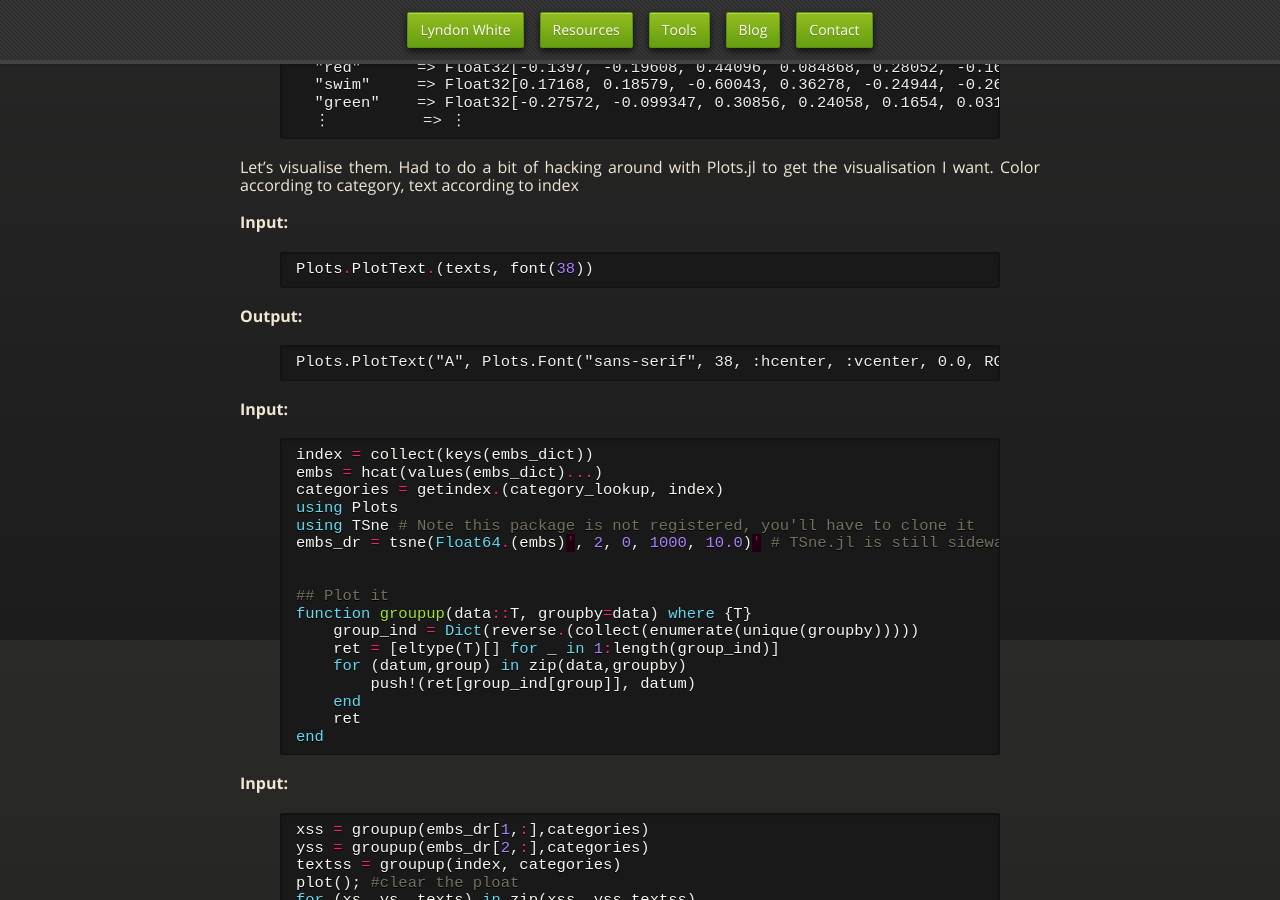
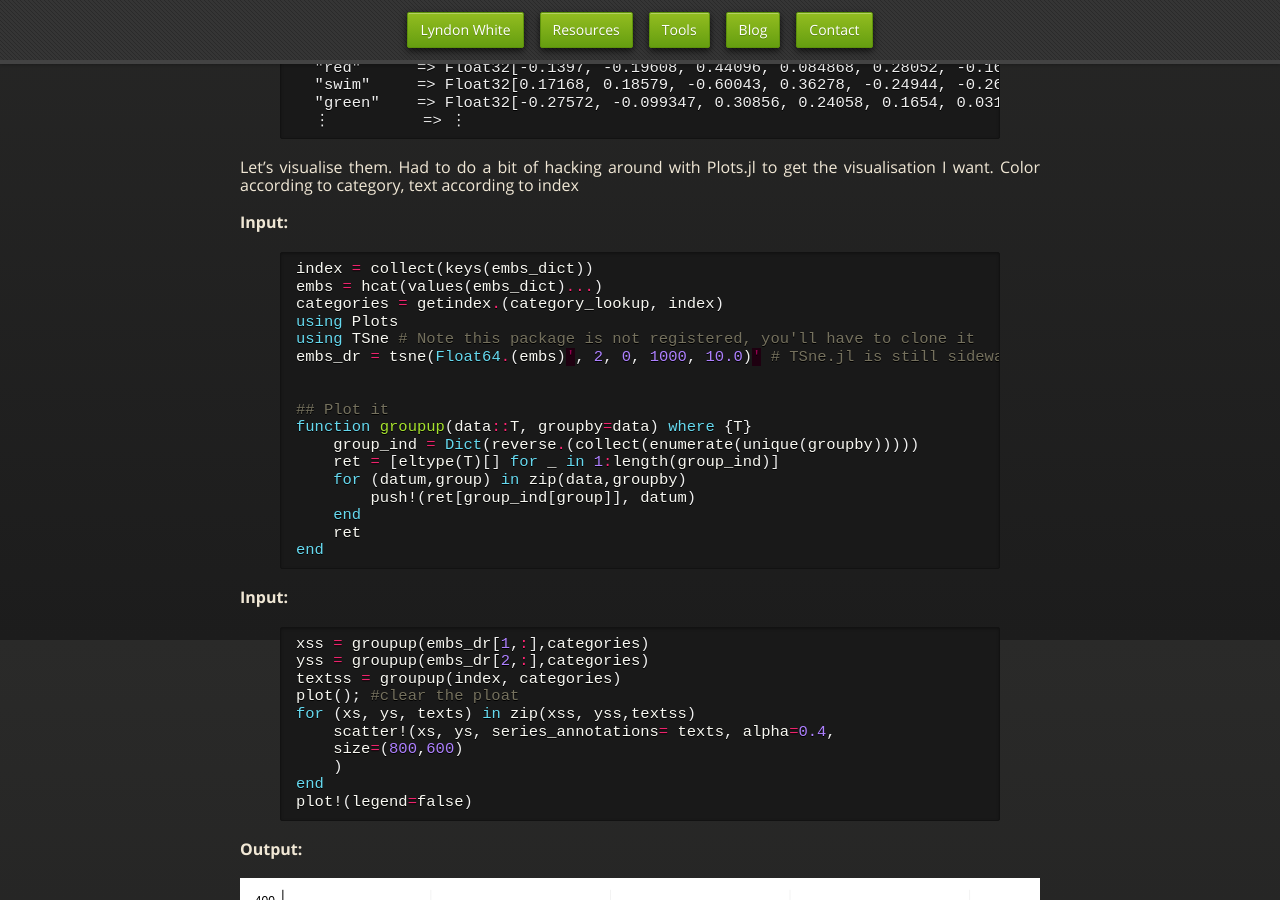
Before and after one commit to oxinabox/oxinabox.github.io, a Jekyll site: the page built from _posts/2018-01-18-DataDeps.jl----Repeatabled-Data-Setup-for-Repeatable-Science.md, in a window 1280 px wide and 900 px high, scrolled down 2960 px. Built offline with Jekyll 4.4.1, drawn with Linux system fonts in a browser that asks for light colours; nearby versions of some CDN libraries; some web fonts are replaced.

Commit message:
remove debuggingline

```diff
--- a/_posts/2018-01-18-DataDeps.jl----Repeatabled-Data-Setup-for-Repeatable-Science.md
+++ b/_posts/2018-01-18-DataDeps.jl----Repeatabled-Data-Setup-for-Repeatable-Science.md
@@ -218,23 +218,6 @@ Color according to category, text according to index
 
 <div class="jupyter-input jupyter-cell">
 {% highlight julia %}
-Plots.PlotText.(texts, font(38))
-{% endhighlight %}
-</div>
-
-**Output:**
-
-
-
-
-    Plots.PlotText("A", Plots.Font("sans-serif", 38, :hcenter, :vcenter, 0.0, RGB{N0f8}(0.0,0.0,0.0)))
-
-
-
-**Input:**
-
-<div class="jupyter-input jupyter-cell">
-{% highlight julia %}
 index = collect(keys(embs_dict))
 embs = hcat(values(embs_dict)...)
 categories = getindex.(category_lookup, index)
@@ -277,7 +260,7 @@ plot!(legend=false)
 
 
 
-![svg]({{site.url}}/posts_assets/DataDeps.jl -- Repeatabled Data Setup for Repeatable Science_files/DataDeps.jl -- Repeatabled Data Setup for Repeatable Science_16_0.svg)
+![svg]({{site.url}}/posts_assets/DataDeps.jl -- Repeatabled Data Setup for Repeatable Science_files/DataDeps.jl -- Repeatabled Data Setup for Repeatable Science_15_0.svg)
 
 
 
@@ -530,7 +513,7 @@ histogram(characters[:Appearances], legend=false)
 
 
 
-![svg]({{site.url}}/posts_assets/DataDeps.jl -- Repeatabled Data Setup for Repeatable Science_files/DataDeps.jl -- Repeatabled Data Setup for Repeatable Science_36_0.svg)
+![svg]({{site.url}}/posts_assets/DataDeps.jl -- Repeatabled Data Setup for Repeatable Science_files/DataDeps.jl -- Repeatabled Data Setup for Repeatable Science_35_0.svg)
 
 
 
@@ -577,7 +560,7 @@ histogram(characters[:Appearances], group=characters[:Gender], nbins=20, layout=
 
 
 
-![svg]({{site.url}}/posts_assets/DataDeps.jl -- Repeatabled Data Setup for Repeatable Science_files/DataDeps.jl -- Repeatabled Data Setup for Repeatable Science_40_0.svg)
+![svg]({{site.url}}/posts_assets/DataDeps.jl -- Repeatabled Data Setup for Repeatable Science_files/DataDeps.jl -- Repeatabled Data Setup for Repeatable Science_39_0.svg)
 
 
 
@@ -624,7 +607,7 @@ scatter(characters[:Year],(173:-1:1); size=(800,3000), xlim=(1875,2040),legend=f
 
 
 
-![svg]({{site.url}}/posts_assets/DataDeps.jl -- Repeatabled Data Setup for Repeatable Science_files/DataDeps.jl -- Repeatabled Data Setup for Repeatable Science_43_0.svg)
+![svg]({{site.url}}/posts_assets/DataDeps.jl -- Repeatabled Data Setup for Repeatable Science_files/DataDeps.jl -- Repeatabled Data Setup for Repeatable Science_42_0.svg)
 
 
 
```
Also changed, not shown: posts_assets/DataDeps.jl -- Repeatabled Data Setup for Repeatable Science_files/DataDeps.jl -- Repeatabled Data Setup for Repeatable Science_15_0.svg (renamed from posts_assets/DataDeps.jl -- Repeatabled Data Setup for Repeatable Science_files/DataDeps.jl -- Repeatabled Data Setup for Repeatable Science_16_0.svg), posts_assets/DataDeps.jl -- Repeatabled Data Setup for Repeatable Science_files/DataDeps.jl -- Repeatabled Data Setup for Repeatable Science_35_0.svg (renamed from posts_assets/DataDeps.jl -- Repeatabled Data Setup for Repeatable Science_files/DataDeps.jl -- Repeatabled Data Setup for Repeatable Science_36_0.svg), posts_assets/DataDeps.jl -- Repeatabled Data Setup for Repeatable Science_files/DataDeps.jl -- Repeatabled Data Setup for Repeatable Science_39_0.svg (renamed from posts_assets/DataDeps.jl -- Repeatabled Data Setup for Repeatable Science_files/DataDeps.jl -- Repeatabled Data Setup for Repeatable Science_40_0.svg), posts_assets/DataDeps.jl -- Repeatabled Data Setup for Repeatable Science_files/DataDeps.jl -- Repeatabled Data Setup for Repeatable Science_42_0.svg (renamed from posts_assets/DataDeps.jl -- Repeatabled Data Setup for Repeatable Science_files/DataDeps.jl -- Repeatabled Data Setup for Repeatable Science_43_0.svg), 2 other files.
